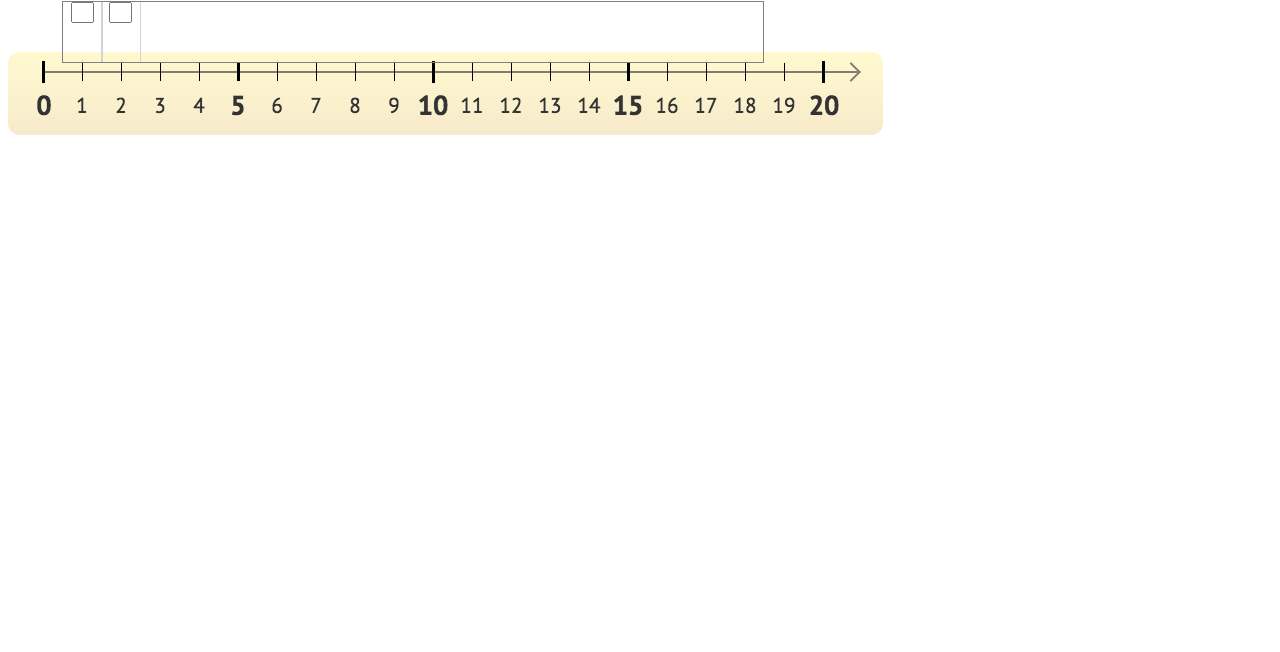
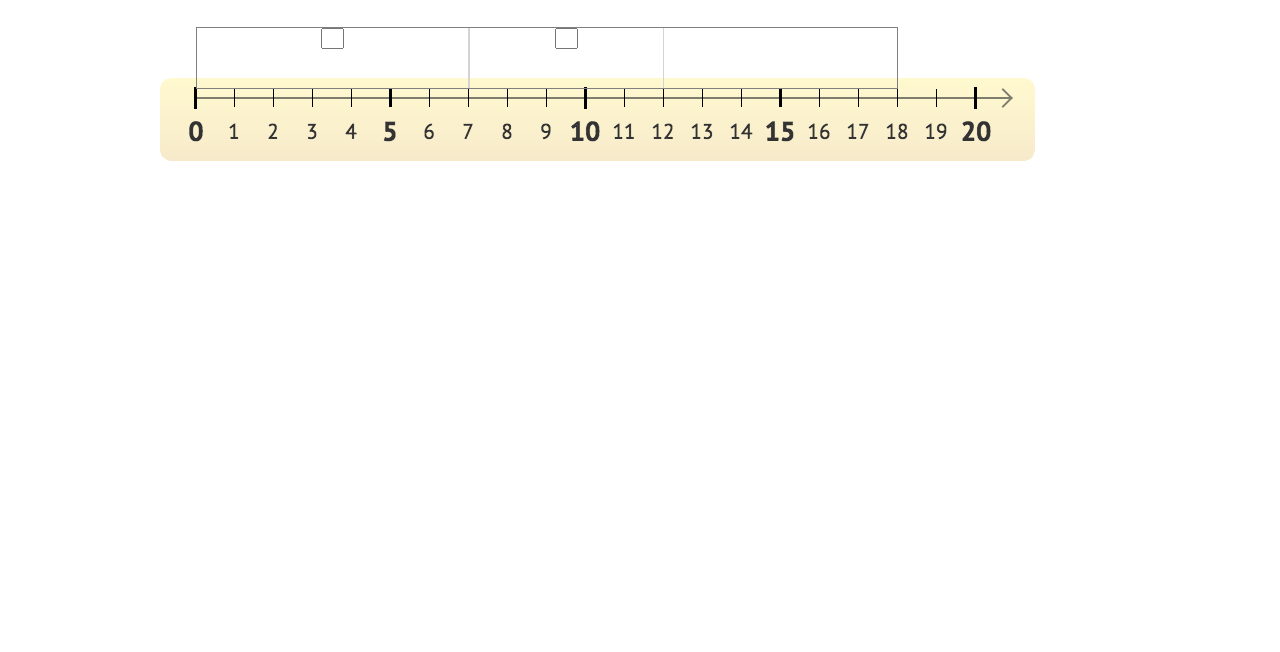
Before and after one commit to pavel-else/uchi, a plain HTML site: page index.html in a window 1280 px wide. Shown: the part 148-800 px from the top of the page. Drawn offline with nearby package versions, Linux system fonts and the light colour scheme.

Commit message:
Длины стрелок привязаны к рандомным переменным Vue

```diff
--- a/index.html
+++ b/index.html
@@ -9,12 +9,18 @@
 <body>
 	<div id="app">
 		<div class="container">
-			<h2 class="caption"><span class="caption__var caption__var--a">{{ a }}</span> + <span class="caption__var caption__var--b">{{ b }}</span> = <input class="caption__input" type="text" value="?"></h2>
+			<h2 class="caption">
+				<span class="caption__var caption__var--a">{{ a }}</span>
+				 +
+				<span class="caption__var caption__var--b">{{ b }}</span>
+				 =
+				<input class="caption__input" type="text" value="?">
+			</h2>
 			<div class="arrow__wrapper">
-				<div class="arrow arrow--first">
+				<div class="arrow arrow--first" :style="{ width: arrowWidth1 + 'px'}">
 					<input class="arrow__input arrow__input--a"></input>
 				</div>
-				<div class="arrow arrow--sececond">
+				<div class="arrow arrow--sececond" :style="{ width: arrowWidth2 + 'px'}">
 					<input class="arrow__input arrow__input--b"></input>
 				</div>
 			</div>
--- a/main.js
+++ b/main.js
@@ -4,7 +4,7 @@ new Vue({
     	a: '333',
     	b: '',
 
-    	l: 38.5,
+    	l: 38.85,
     	arrowWidth1: 0,
     	arrowWidth2: 0
   	},
--- a/style.css
+++ b/style.css
@@ -1,6 +1,11 @@
 .container {
 	position: relative;
-	margin-top: 70px;
+	margin: 70px auto 0;
+	width: 960px;
+	display: flex;
+	justify-content: center;
+	flex-direction: column;
+
 }
 
 .caption {
@@ -16,7 +21,7 @@
 	position: relative;
 	outline: 1px solid gray;
 	width: 700px;
-	left: 55px;
+	left: 37px;
 	bottom: -10px;
 	display: flex;
 }
```
